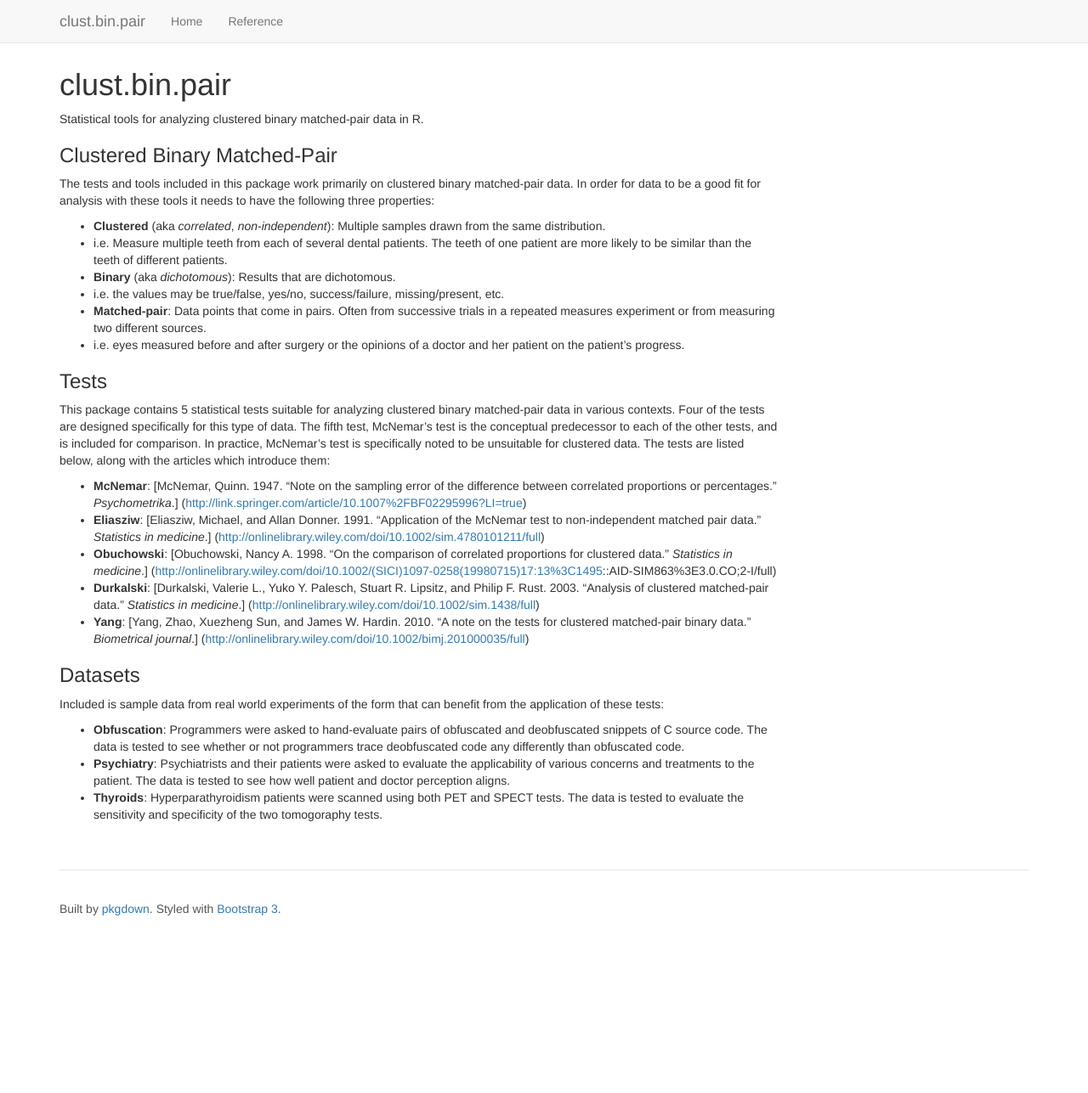
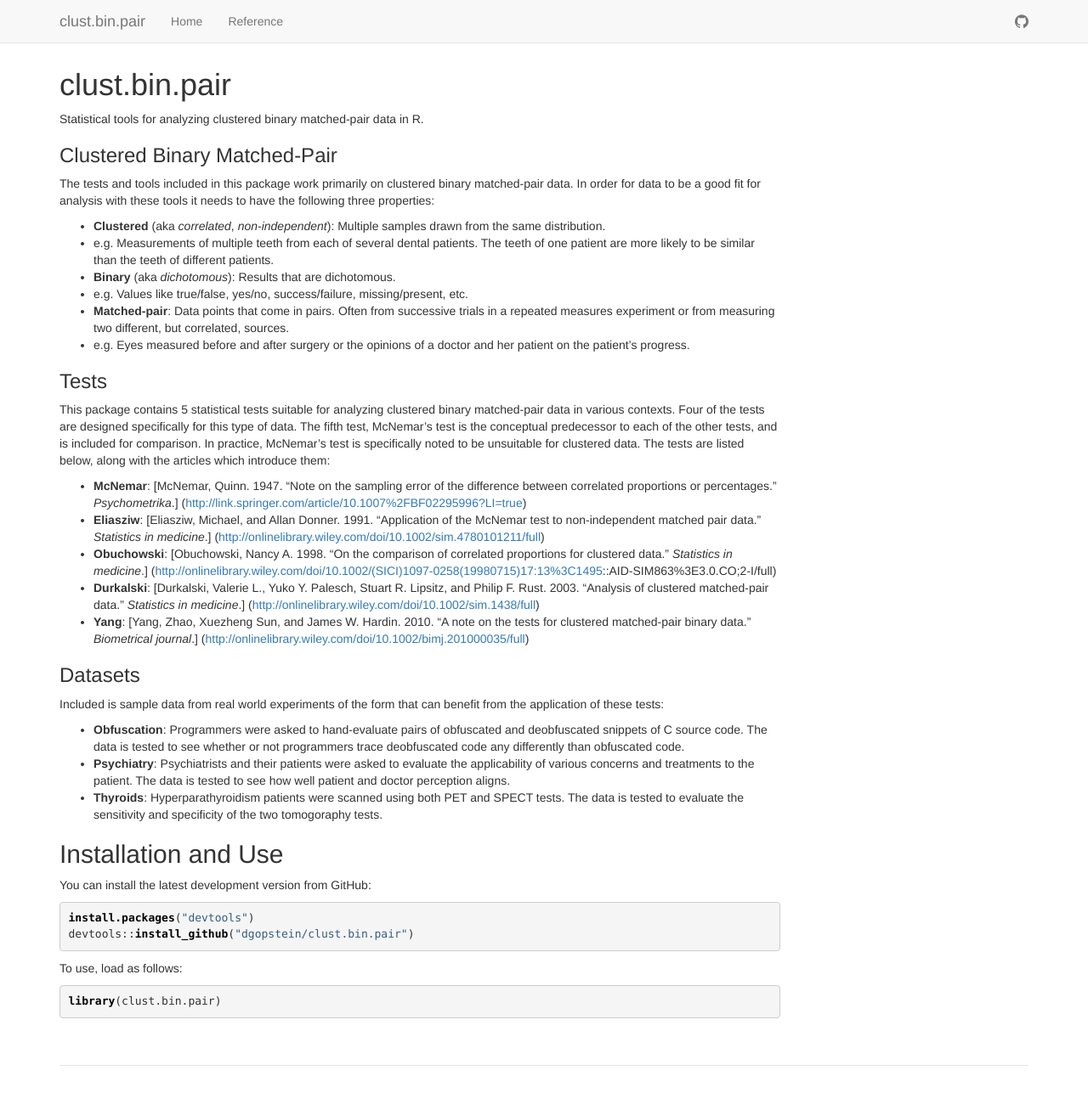
Before and after one commit to dgopstein/clust.bin.pair, a plain HTML site: page docs/index.html in a window 1280 px wide. Shown: the top 1287 px of the page at 85% size. Before the commit the page ends 1116 px from the top, so only its background shows below. Drawn offline with nearby package versions, Linux system fonts and the light colour scheme; some packages are replaced by stand-ins of ours.

Commit message:
Fix typos and regenerate docs

```diff
--- a/docs/index.html
+++ b/docs/index.html
@@ -57,7 +57,12 @@
 </li>
       </ul>
       <ul class="nav navbar-nav navbar-right">
+        <li>
+  <a href="https://github.com/dgopstein/clust.bin.pair">
+    <span class="fa fa-github fa-lg"></span>
 
+  </a>
+</li>
       </ul>
     </div><!--/.nav-collapse -->
   </div><!--/.container -->
@@ -75,13 +80,13 @@
 <ul>
 <li>
 <strong>Clustered</strong> (aka <em>correlated</em>, <em>non-independent</em>): Multiple samples drawn from the same distribution.</li>
-<li>i.e.&nbsp;Measure multiple teeth from each of several dental patients. The teeth of one patient are more likely to be similar than the teeth of different patients.</li>
+<li>e.g.&nbsp;Measurements of multiple teeth from each of several dental patients. The teeth of one patient are more likely to be similar than the teeth of different patients.</li>
 <li>
 <strong>Binary</strong> (aka <em>dichotomous</em>): Results that are dichotomous.</li>
-<li>i.e.&nbsp;the values may be true/false, yes/no, success/failure, missing/present, etc.</li>
+<li>e.g.&nbsp;Values like true/false, yes/no, success/failure, missing/present, etc.</li>
 <li>
-<strong>Matched-pair</strong>: Data points that come in pairs. Often from successive trials in a repeated measures experiment or from measuring two different sources.</li>
-<li>i.e.&nbsp;eyes measured before and after surgery or the opinions of a doctor and her patient on the patient&rsquo;s progress.</li>
+<strong>Matched-pair</strong>: Data points that come in pairs. Often from successive trials in a repeated measures experiment or from measuring two different, but correlated, sources.</li>
+<li>e.g.&nbsp;Eyes measured before and after surgery or the opinions of a doctor and her patient on the patient&rsquo;s progress.</li>
 </ul>
 <h3 id="tests">Tests</h3>
 <p>This package contains 5 statistical tests suitable for analyzing clustered binary matched-pair data in various contexts. Four of the tests are designed specifically for this type of data. The fifth test, McNemar&rsquo;s test is the conceptual predecessor to each of the other tests, and is included for comparison. In practice, McNemar&rsquo;s test is specifically noted to be unsuitable for clustered data. The tests are listed below, along with the articles which introduce them:</p>
@@ -107,6 +112,12 @@
 <li>
 <strong>Thyroids</strong>: Hyperparathyroidism patients were scanned using both PET and SPECT tests. The data is tested to evaluate the sensitivity and specificity of the two tomogoraphy tests.</li>
 </ul>
+<h2 id="installation-and-use">Installation and Use</h2>
+<p>You can install the latest development version from GitHub:</p>
+<div class="sourceCode"><pre class="sourceCode R"><code class="sourceCode r"><span class="kw">install.packages</span>(<span class="st">"devtools"</span>)
+devtools::<span class="kw">install_github</span>(<span class="st">"dgopstein/clust.bin.pair"</span>)</code></pre></div>
+<p>To use, load as follows:</p>
+<div class="sourceCode"><pre class="sourceCode R"><code class="sourceCode r"><span class="kw">library</span>(clust.bin.pair)</code></pre></div>
 
   </div>
 </div>
```
Also changed, not shown: docs/reference/clust.bin.pair.html (+6 -1 lines), docs/reference/index.html (+7 -2 lines), docs/reference/nested.to.contingency.html (+5 -0 lines), docs/reference/obfuscation.html (+5 -0 lines), docs/reference/paired.to.contingency.html (+5 -0 lines), docs/reference/psychiatry.html (+8 -3 lines), docs/reference/thyroids.html (+5 -0 lines), 4 other files.
